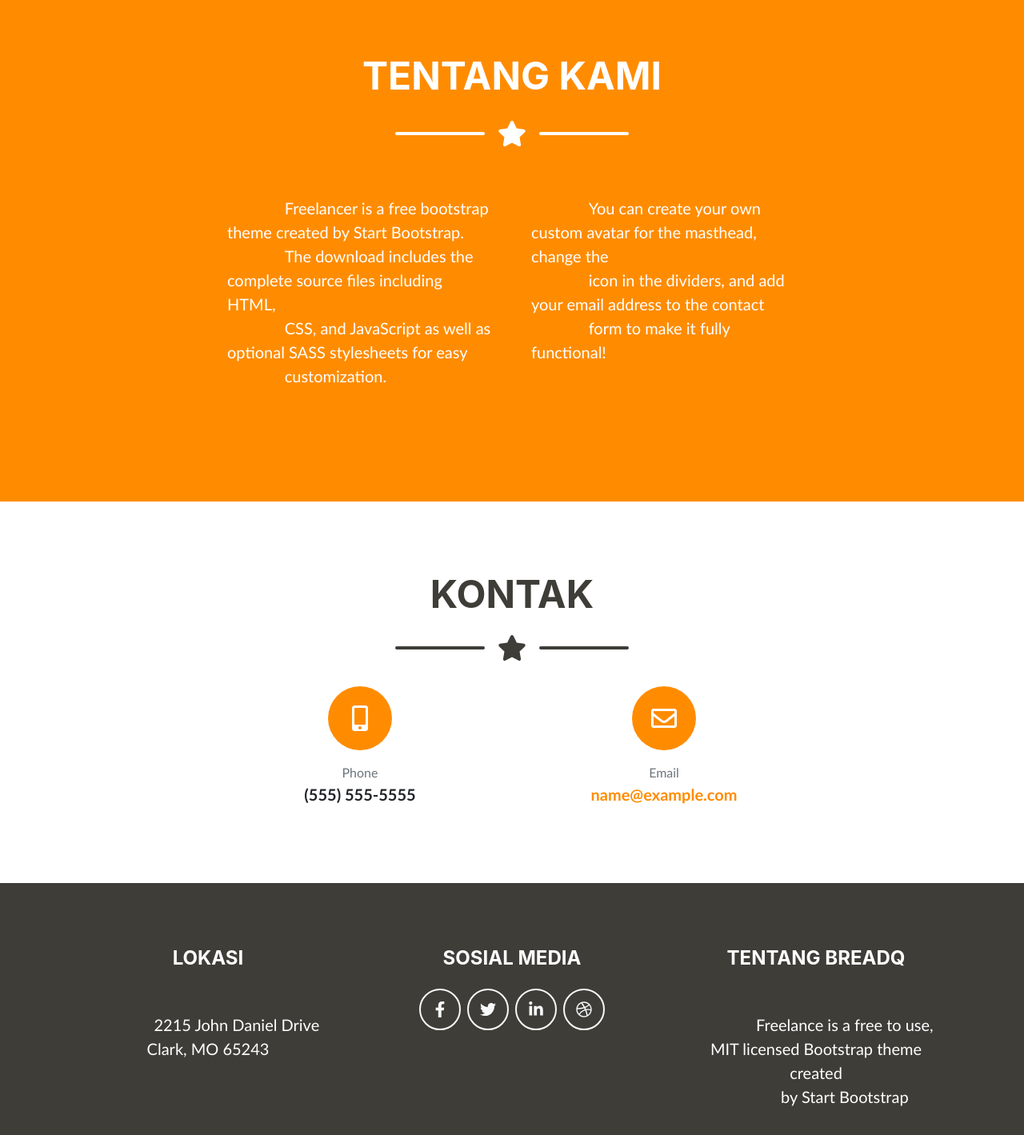
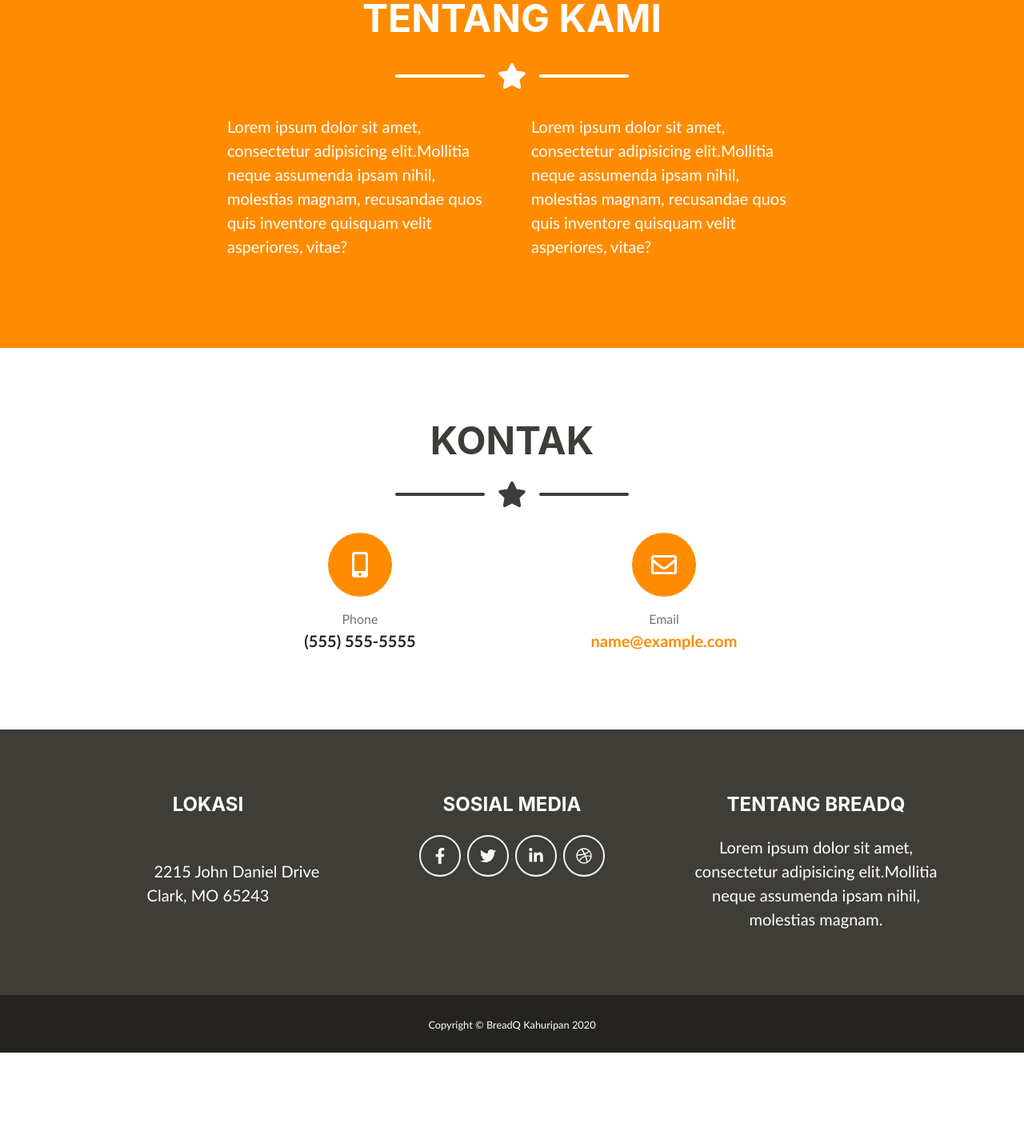
Before and after one commit to bagashadip/breadq_lp, a plain HTML site: page index.html in a window 1280 px wide. Shown: the part 1703-3122 px from the top of the page at 80% size. After the commit the page ends 3019 px from the top, so only its background shows below. Drawn offline with nearby package versions, Linux system fonts and the light colour scheme; a web font is replaced by a local one.

Commit message:
fix text

```diff
--- a/index.html
+++ b/index.html
@@ -78,18 +78,14 @@
           <div class="divider-custom-line"></div>
         </div>
         <!-- Masthead Subheading-->
-        <p class="pre-wrap masthead-subheading font-weight-light mb-0">
-          ROTI UNTUK PENDIDIKAN
-        </p>
+        <p class="pre-wrap masthead-subheading font-weight-light mb-0">ROTI UNTUK PENDIDIKAN</p>
       </div>
     </header>
     <section class="page-section portfolio" id="portfolio">
       <div class="container">
         <!-- Portfolio Section Heading-->
         <div class="text-center">
-          <h2 class="page-section-heading text-secondary mb-0 d-inline-block">
-            PRODUK ROTI
-          </h2>
+          <h2 class="page-section-heading text-secondary mb-0 d-inline-block">PRODUK ROTI</h2>
         </div>
         <!-- Icon Divider-->
         <div class="divider-custom">
@@ -595,19 +591,10 @@
         <!-- About Section Content-->
         <div class="row">
           <div class="col-lg-4 ml-auto">
-            <p class="pre-wrap lead">
-              Freelancer is a free bootstrap theme created by Start Bootstrap.
-              The download includes the complete source files including HTML,
-              CSS, and JavaScript as well as optional SASS stylesheets for easy
-              customization.
-            </p>
+            <p class="pre-wrap lead">Lorem ipsum dolor sit amet, consectetur adipisicing elit.Mollitia neque assumenda ipsam nihil, molestias magnam, recusandae quos quis inventore quisquam velit asperiores, vitae?</p>
           </div>
           <div class="col-lg-4 mr-auto">
-            <p class="pre-wrap lead">
-              You can create your own custom avatar for the masthead, change the
-              icon in the dividers, and add your email address to the contact
-              form to make it fully functional!
-            </p>
+            <p class="pre-wrap lead">Lorem ipsum dolor sit amet, consectetur adipisicing elit.Mollitia neque assumenda ipsam nihil, molestias magnam, recusandae quos quis inventore quisquam velit asperiores, vitae?</p>
           </div>
         </div>
       </div>
@@ -685,10 +672,7 @@
           <!-- Footer About Text-->
           <div class="col-lg-4">
             <h4 class="mb-4">TENTANG BREADQ</h4>
-            <p class="pre-wrap lead mb-0">
-              Freelance is a free to use, MIT licensed Bootstrap theme created
-              by Start Bootstrap
-            </p>
+            <p class="pre-wrap lead mb-0">Lorem ipsum dolor sit amet, consectetur adipisicing elit.Mollitia neque assumenda ipsam nihil, molestias magnam.</p>
           </div>
         </div>
       </div>
```
